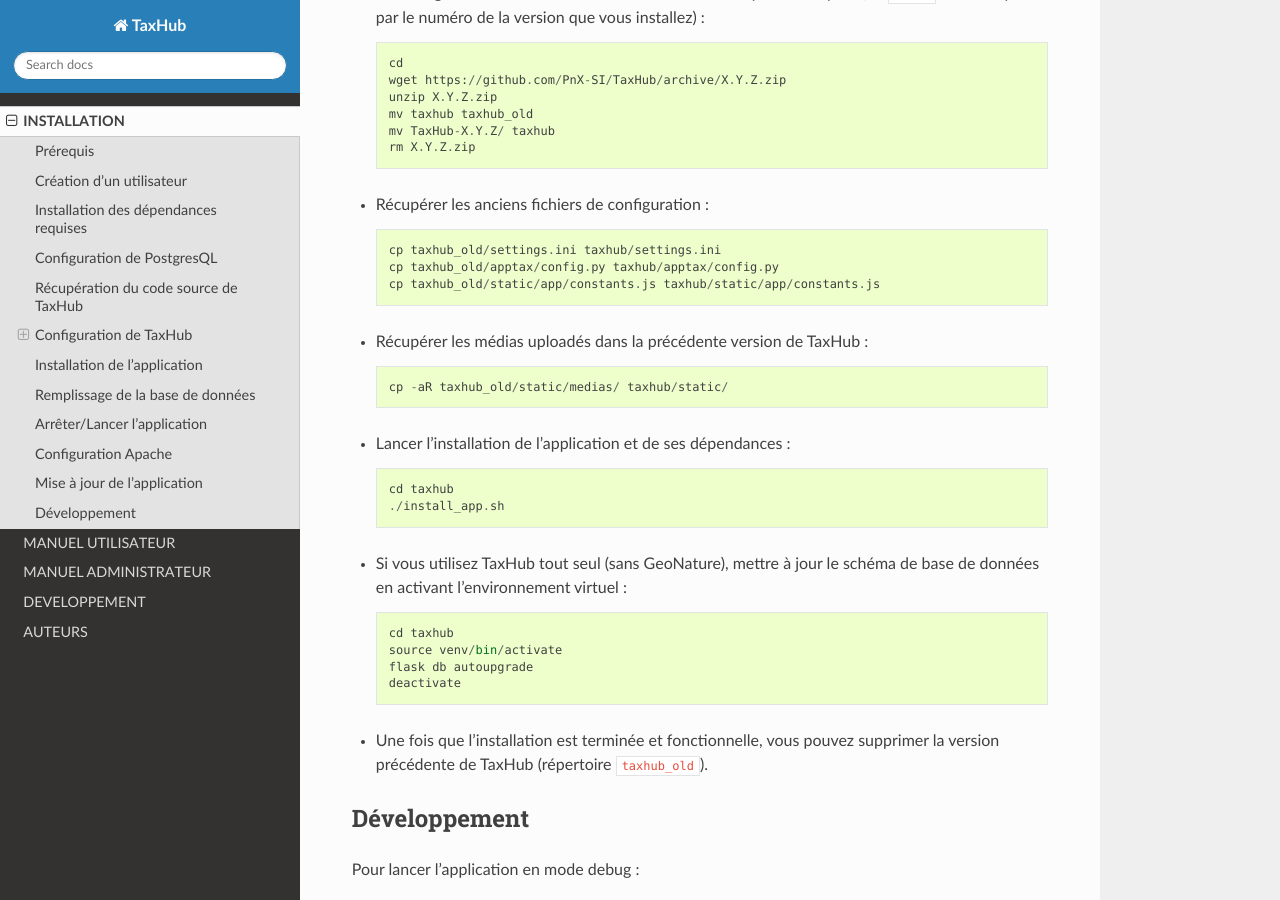
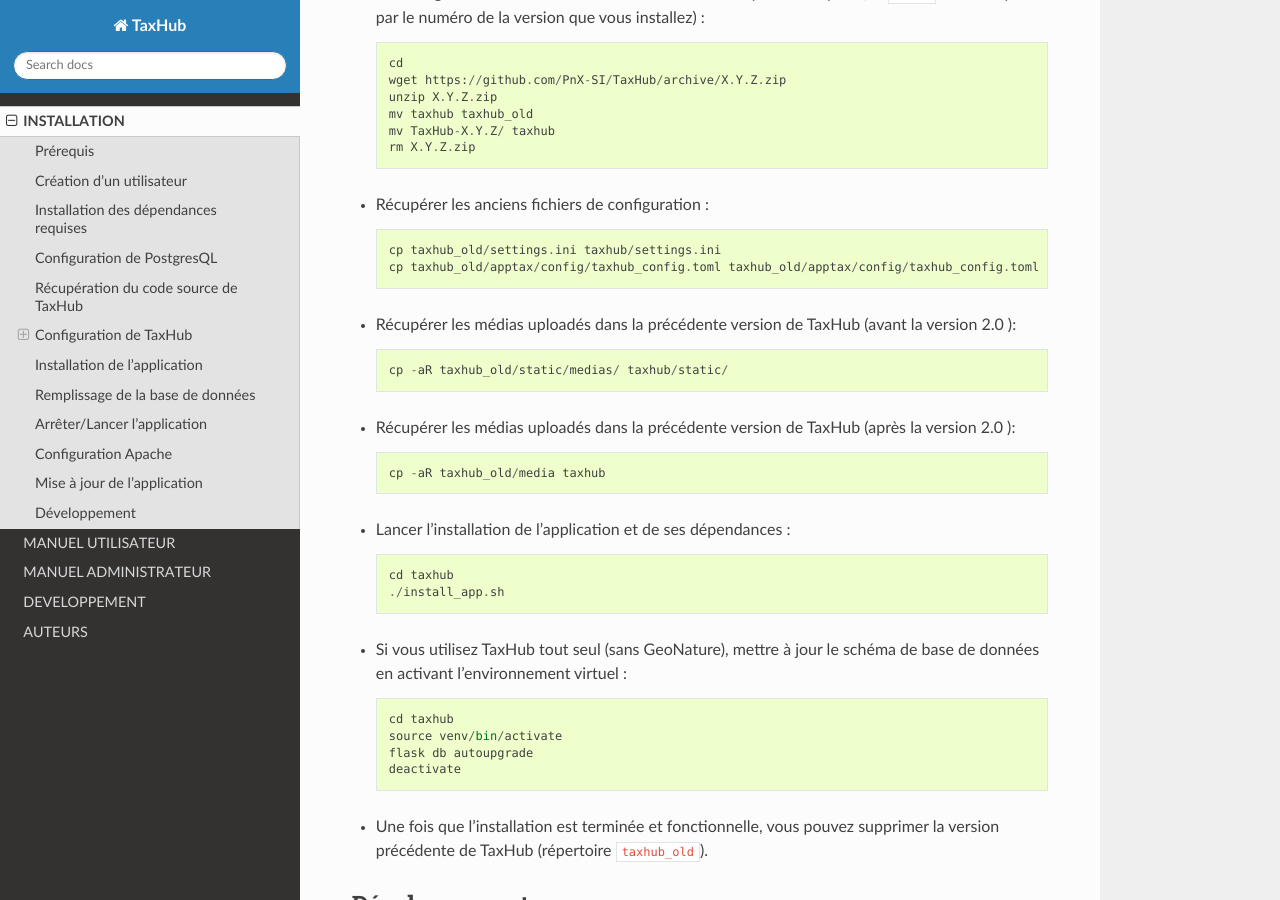
Before and after one commit to PnX-SI/TaxHub, a Sphinx documentation site: the page built from docs/installation.rst, in a window 1280 px wide and 900 px high, scrolled down 3603 px. Built offline with Sphinx 7.4.7 and the Read the Docs theme 2.0.0, drawn with Linux system fonts in a browser that asks for light colours; pages that are not in the unit, such as notebooks, are missing from menus.

```diff
--- a/docs/installation.rst
+++ b/docs/installation.rst
@@ -177,14 +177,20 @@ Les différentes versions de TaxHub sont disponibles sur le Github du projet (ht
   ::
 
         cp taxhub_old/settings.ini taxhub/settings.ini
-        cp taxhub_old/apptax/config.py taxhub/apptax/config.py
-        cp taxhub_old/static/app/constants.js taxhub/static/app/constants.js
+        cp taxhub_old/apptax/config/taxhub_config.toml taxhub_old/apptax/config/taxhub_config.toml
 
-* Récupérer les médias uploadés dans la précédente version de TaxHub :
+
+* Récupérer les médias uploadés dans la précédente version de TaxHub (avant la version 2.0 ):
 
   ::
 
         cp -aR taxhub_old/static/medias/ taxhub/static/
+
+
+* Récupérer les médias uploadés dans la précédente version de TaxHub (après la version 2.0 ):
+  ::
+
+        cp -aR taxhub_old/media taxhub
 
 * Lancer l'installation de l'application et de ses dépendances :
 
```
Also changed, not shown: docs/changelog.md (+14 -8 lines), 7 other files.
